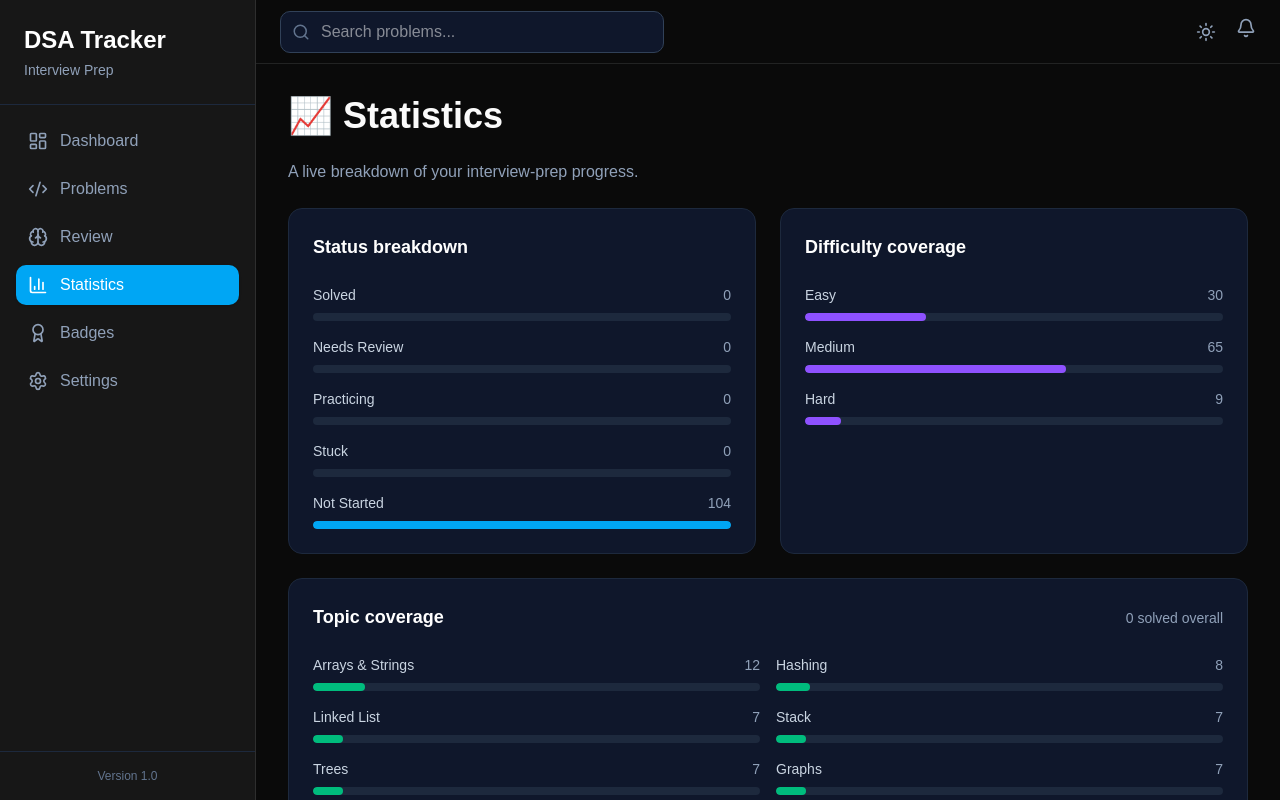
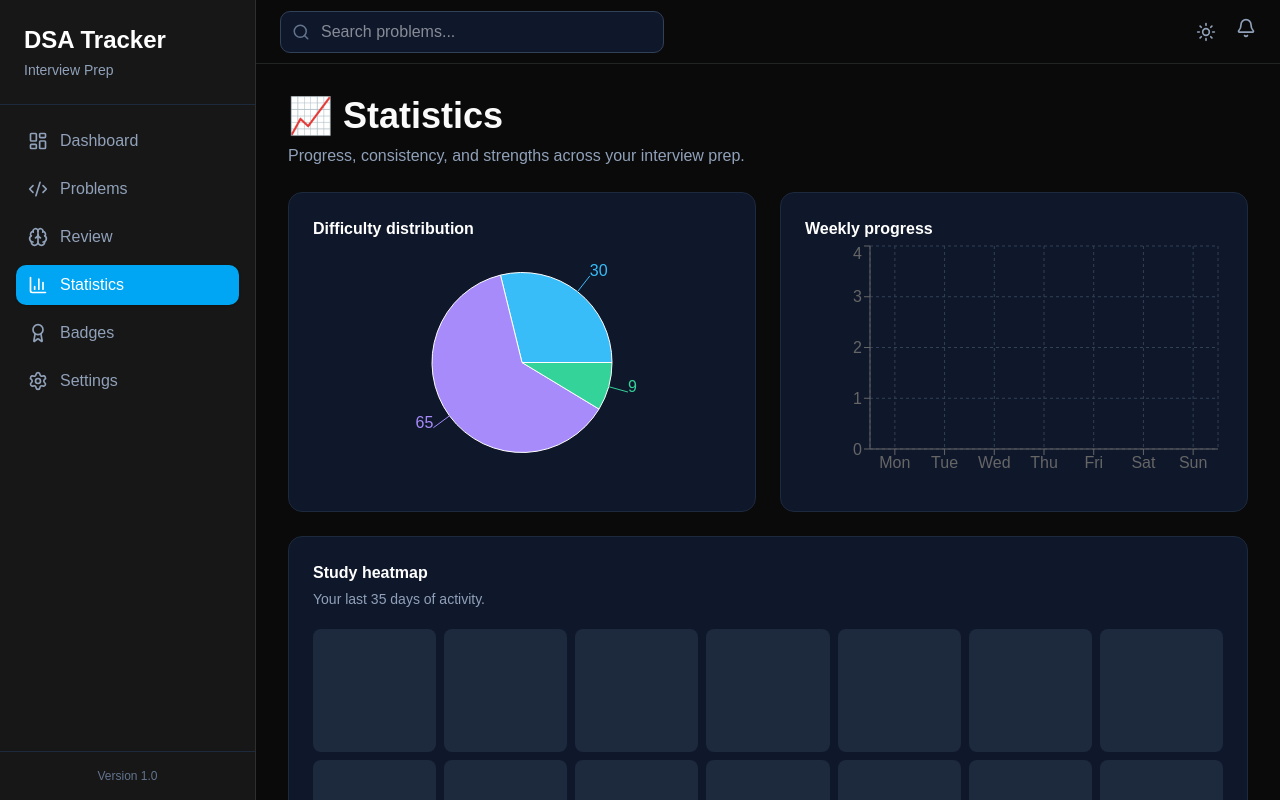
Before and after one commit to jcandyn/dsa-tracker, a React (Vite) app: page /stats in a window 1280 px wide. Built offline with nearby package versions, Linux system fonts and the light colour scheme.

Commit message:
Add progression reviews charts and pagination

```diff
--- a/src/features/dashboard/DashboardPage.tsx
+++ b/src/features/dashboard/DashboardPage.tsx
@@ -1,89 +1,34 @@
+import { Link } from "react-router-dom";
 import StatCard from "../../components/common/StatCard";
-import { Link } from "react-router-dom";
 import { STATUS } from "@/constants";
 import { useProblemStore } from "@/store/problemStore";
 
 const DashboardPage = () => {
   const problems = useProblemStore((state) => state.problems);
+  const activity = useProblemStore((state) => state.activity);
   const solved = problems.filter((problem) => problem.status === STATUS.SOLVED || problem.completed).length;
-  const needsReview = problems.filter((problem) => problem.status === STATUS.REVIEW).length;
-  const averageConfidence = problems.length
-    ? problems.reduce((total, problem) => total + problem.confidence, 0) / problems.length
-    : 0;
-  const progress = problems.length ? Math.round((solved / problems.length) * 100) : 0;
-  const practicing = problems.filter((problem) => problem.status === STATUS.PRACTICING).slice(0, 5);
+  const reviewCount = problems.filter((problem) => problem.status === STATUS.REVIEW).length;
+  const confidence = problems.length ? problems.reduce((sum, problem) => sum + problem.confidence, 0) / problems.length : 0;
+  const xp = activity.reduce((sum, item) => sum + item.xp, 0);
+  const level = Math.floor(xp / 250) + 1;
+  const today = new Date().toISOString().slice(0, 10);
+  const daily = activity.filter((item) => item.date.slice(0, 10) === today);
+  const weekStart = new Date(today); weekStart.setDate(weekStart.getDate() - 7);
+  const weeklyXp = activity.filter((item) => new Date(item.date) >= weekStart).reduce((sum, item) => sum + item.xp, 0);
+  const activeDays = new Set(activity.map((item) => item.date.slice(0, 10)));
+  let streak = 0;
+  for (let offset = 0; offset < 365; offset += 1) { const date = new Date(today); date.setDate(date.getDate() - offset); if (!activeDays.has(date.toISOString().slice(0, 10))) break; streak += 1; }
+  const completion = problems.length ? Math.round((solved / problems.length) * 100) : 0;
 
-  return (
-    <div className="space-y-8">
-      <div>
-        <h1 className="text-4xl font-bold text-white">
-          👋 Welcome Back
-        </h1>
-
-        <p className="mt-2 text-slate-400">
-          Let's keep the interview streak alive.
-        </p>
-      </div>
-
-      <div className="grid gap-6 md:grid-cols-2 xl:grid-cols-4">
-        <StatCard
-          emoji="🔥"
-          title="Current Streak"
-          value={solved ? "Active" : "Start today"}
-        />
-
-        <StatCard
-          emoji="🟢"
-          title="Solved"
-          value={String(solved)}
-        />
-
-        <StatCard
-          emoji="🟡"
-          title="Need Review"
-          value={String(needsReview)}
-        />
-
-        <StatCard
-          emoji="⭐"
-          title="Average Confidence"
-          value={`${averageConfidence.toFixed(1)} / 5`}
-        />
-      </div>
-
-      <div className="grid gap-6 lg:grid-cols-2">
-        <section className="rounded-xl border border-slate-800 bg-slate-900 p-6">
-          <h2 className="mb-4 text-xl font-semibold">
-            Progress
-          </h2>
-
-          <div className="h-4 overflow-hidden rounded-full bg-slate-800">
-            <div className="h-full bg-green-500 transition-all" style={{ width: `${progress}%` }} />
-          </div>
-
-          <p className="mt-4 text-slate-400">
-            {progress}% complete · {solved} of {problems.length} problems solved
-          </p>
-        </section>
-
-        <section className="rounded-xl border border-slate-800 bg-slate-900 p-6">
-          <h2 className="mb-4 text-xl font-semibold">
-            Today's Goal
-          </h2>
-
-          <p className="text-slate-400">
-            {practicing.length
-              ? `${practicing.length} problem${practicing.length === 1 ? "" : "s"} currently in progress.`
-              : "Choose a problem and start building momentum."}
-          </p>
-
-          <Link to="/problems" className="mt-6 inline-flex rounded-lg bg-sky-500 px-5 py-2 font-medium text-white transition hover:bg-sky-600">
-            Start Practicing
-          </Link>
-        </section>
-      </div>
+  return <div className="space-y-8">
+    <div><h1 className="text-4xl font-bold text-white">Welcome back</h1><p className="mt-2 text-slate-400">Build consistency, earn XP, and keep your interview prep moving.</p></div>
+    <div className="grid gap-6 md:grid-cols-2 xl:grid-cols-4"><StatCard emoji="🔥" title="Current Streak" value={`${streak} days`} /><StatCard emoji="✅" title="Solved" value={String(solved)} /><StatCard emoji="🧠" title="Due for Review" value={String(reviewCount)} /><StatCard emoji="⭐" title="Average Confidence" value={`${confidence.toFixed(1)} / 5`} /></div>
+    <div className="grid gap-6 lg:grid-cols-2">
+      <section className="rounded-xl border border-violet-500/30 bg-gradient-to-br from-violet-500/15 to-sky-500/10 p-6 transition hover:scale-[1.01]"><div className="flex justify-between"><h2 className="text-xl font-semibold text-white">Level {level}</h2><span className="text-sky-300">{xp} XP</span></div><p className="mt-2 text-sm text-slate-300">Solve problems and complete reviews to level up.</p><div className="mt-5 h-3 overflow-hidden rounded-full bg-slate-800"><div className="h-full rounded-full bg-gradient-to-r from-violet-500 to-sky-400" style={{ width: `${((xp % 250) / 250) * 100}%` }} /></div><p className="mt-2 text-xs text-slate-400">{250 - (xp % 250)} XP until Level {level + 1}</p></section>
+      <section className="rounded-xl border border-slate-800 bg-slate-900 p-6"><h2 className="text-xl font-semibold text-white">Daily & weekly quests</h2><div className="mt-4 space-y-3 text-sm"><p className="flex justify-between"><span>Solve 2 problems</span><span className="text-sky-400">{Math.min(daily.filter((item) => item.type === "solve").length, 2)}/2</span></p><p className="flex justify-between"><span>Complete 3 reviews</span><span className="text-emerald-400">{Math.min(daily.filter((item) => item.type === "review").length, 3)}/3</span></p><p className="flex justify-between"><span>Earn 200 XP this week</span><span className="text-violet-400">{Math.min(weeklyXp, 200)}/200</span></p></div></section>
     </div>
-  );
+    <section className="rounded-xl border border-slate-800 bg-slate-900 p-6"><div className="flex items-center justify-between gap-4"><div><h2 className="text-xl font-semibold">Progress</h2><p className="mt-1 text-slate-400">{completion}% complete · {solved} of {problems.length} problems solved</p></div><Link to="/problems" className="rounded-lg bg-sky-500 px-5 py-2 font-medium text-white hover:bg-sky-600">Start practicing</Link></div><div className="mt-5 h-4 overflow-hidden rounded-full bg-slate-800"><div className="h-full bg-emerald-500 transition-all" style={{ width: `${completion}%` }} /></div></section>
+  </div>;
 };
 
 export default DashboardPage;
--- a/src/features/review/ReviewPage.tsx
+++ b/src/features/review/ReviewPage.tsx
@@ -4,45 +4,25 @@ import { useProblemStore } from "@/store/problemStore";
 
 const ReviewPage = () => {
   const problems = useProblemStore((state) => state.problems);
-  const updateStatus = useProblemStore((state) => state.updateStatus);
+  const completeReview = useProblemStore((state) => state.completeReview);
   const today = new Date().toISOString().slice(0, 10);
-  const reviewQueue = problems.filter((problem) =>
-    problem.status === STATUS.REVIEW || Boolean(problem.nextReview && problem.nextReview.slice(0, 10) <= today),
-  );
+  const due = problems.filter((problem) => problem.status === STATUS.REVIEW || Boolean(problem.nextReview && problem.nextReview.slice(0, 10) <= today));
+  const forgotten = problems.filter((problem) => problem.status === STATUS.STUCK || problem.confidence <= 2).slice(0, 6);
+  const upcoming = problems.filter((problem) => problem.nextReview && problem.nextReview.slice(0, 10) > today).sort((left, right) => (left.nextReview ?? "").localeCompare(right.nextReview ?? "")).slice(0, 5);
 
-  return (
-    <div className="space-y-6">
-      <h1 className="text-4xl font-bold">
-        🧠 Review
-      </h1>
+  return <div className="space-y-6">
+    <div><h1 className="text-4xl font-bold">🧠 Review</h1><p className="mt-2 text-slate-400">Spaced repetition moves successful reviews through 1, 3, 7, 14, and 30-day intervals.</p></div>
 
-      <p className="text-slate-400">
-        Spaced repetition review queue.
-      </p>
+    <section className="rounded-xl border border-slate-800 bg-slate-900 p-6">
+      <div className="flex items-baseline justify-between"><h2 className="text-xl font-semibold text-white">Today's queue</h2><span className="text-sm text-sky-400">{due.length} due</span></div>
+      {due.length === 0 ? <div className="py-8 text-center"><p className="text-slate-400">Your review queue is clear.</p><Link to="/problems" className="mt-4 inline-flex rounded-lg bg-sky-500 px-4 py-2 text-sm font-medium text-white">Choose a problem</Link></div> : <div className="mt-4 divide-y divide-slate-800">{due.map((problem) => <div key={problem.id} className="flex flex-wrap items-center justify-between gap-4 py-4"><div><p className="font-semibold text-white">{problem.title}</p><p className="text-sm text-slate-400">{problem.topic.label} · Confidence {problem.confidence}/5</p></div><button type="button" onClick={() => completeReview(problem.id)} className="rounded-lg border border-emerald-500/50 px-4 py-2 text-sm font-medium text-emerald-400 hover:bg-emerald-500/10">Review +10 XP</button></div>)}</div>}
+    </section>
 
-      {reviewQueue.length === 0 ? (
-        <div className="rounded-xl border border-slate-800 bg-slate-900 p-10 text-center">
-          <p className="text-lg font-medium text-white">Your review queue is clear.</p>
-          <p className="mt-2 text-slate-400">Mark a problem as “Needs Review” from the Problems page to add it here.</p>
-          <Link to="/problems" className="mt-6 inline-flex rounded-lg bg-sky-500 px-5 py-2 font-medium text-white hover:bg-sky-600">Browse problems</Link>
-        </div>
-      ) : (
-        <div className="overflow-hidden rounded-xl border border-slate-800 bg-slate-900">
-          {reviewQueue.map((problem) => (
-            <div key={problem.id} className="flex flex-wrap items-center justify-between gap-4 border-b border-slate-800 p-5 last:border-0">
-              <div>
-                <p className="font-semibold text-white">{problem.title}</p>
-                <p className="mt-1 text-sm text-slate-400">{problem.topic.label} · Confidence {problem.confidence}/5</p>
-              </div>
-              <button type="button" onClick={() => updateStatus(problem.id, STATUS.SOLVED)} className="rounded-lg border border-emerald-500/50 px-4 py-2 text-sm font-medium text-emerald-400 hover:bg-emerald-500/10">
-                Mark reviewed
-              </button>
-            </div>
-          ))}
-        </div>
-      )}
+    <div className="grid gap-6 lg:grid-cols-2">
+      <section className="rounded-xl border border-slate-800 bg-slate-900 p-6"><h2 className="text-xl font-semibold text-white">Next reviews</h2><div className="mt-4 space-y-3">{upcoming.length ? upcoming.map((problem) => <div key={problem.id} className="flex justify-between gap-3 text-sm"><span>{problem.title}</span><span className="text-slate-400">{new Date(problem.nextReview!).toLocaleDateString()}</span></div>) : <p className="text-sm text-slate-400">Complete a review to schedule the next one.</p>}</div></section>
+      <section className="rounded-xl border border-slate-800 bg-slate-900 p-6"><h2 className="text-xl font-semibold text-white">Forgotten problems</h2><div className="mt-4 space-y-3">{forgotten.length ? forgotten.map((problem) => <div key={problem.id} className="flex justify-between gap-3 text-sm"><span>{problem.title}</span><span className="text-amber-400">{problem.confidence}/5 confidence</span></div>) : <p className="text-sm text-slate-400">No weak spots flagged yet.</p>}</div></section>
     </div>
-  );
+  </div>;
 };
 
 export default ReviewPage;
--- a/src/features/stats/StatisticsPage.tsx
+++ b/src/features/stats/StatisticsPage.tsx
@@ -1,53 +1,37 @@
-import { DIFFICULTY, STATUS, STATUS_LABELS } from "@/constants";
+import { Bar, BarChart, CartesianGrid, Cell, Pie, PieChart, ResponsiveContainer, Tooltip, XAxis, YAxis } from "recharts";
+import { DIFFICULTY, STATUS } from "@/constants";
 import { useProblemStore } from "@/store/problemStore";
 
-const Bar = ({ label, value, total, color }: { label: string; value: number; total: number; color: string }) => (
-  <div>
-    <div className="mb-2 flex justify-between text-sm"><span className="text-slate-300">{label}</span><span className="text-slate-400">{value}</span></div>
-    <div className="h-2 overflow-hidden rounded-full bg-slate-800"><div className={`h-full rounded-full ${color}`} style={{ width: `${total ? (value / total) * 100 : 0}%` }} /></div>
-  </div>
-);
+const COLORS = ["#38bdf8", "#a78bfa", "#34d399"];
+const dayKey = (date: Date) => date.toISOString().slice(0, 10);
 
 const StatisticsPage = () => {
   const problems = useProblemStore((state) => state.problems);
-  const total = problems.length;
-  const byStatus = Object.values(STATUS).map((status) => ({ label: STATUS_LABELS[status], value: problems.filter((problem) => problem.status === status).length }));
-  const byDifficulty = Object.values(DIFFICULTY).map((difficulty) => ({ label: difficulty, value: problems.filter((problem) => problem.difficulty === difficulty).length }));
-  const byTopic = Object.values(problems.reduce<Record<string, { label: string; value: number }>>((groups, problem) => {
+  const activity = useProblemStore((state) => state.activity);
+  const difficultyData = Object.values(DIFFICULTY).map((difficulty) => ({ name: difficulty, value: problems.filter((problem) => problem.difficulty === difficulty).length }));
+  const topicData = Object.values(problems.reduce<Record<string, { name: string; solved: number; total: number }>>((groups, problem) => {
     const key = problem.topic.id;
-    groups[key] ??= { label: problem.topic.label, value: 0 };
-    groups[key].value += 1;
+    groups[key] ??= { name: problem.topic.label, solved: 0, total: 0 };
+    groups[key].total += 1;
+    if (problem.status === STATUS.SOLVED || problem.completed) groups[key].solved += 1;
     return groups;
-  }, {})).sort((left, right) => right.value - left.value).slice(0, 8);
-  const solved = problems.filter((problem) => problem.status === STATUS.SOLVED || problem.completed).length;
+  }, {})).map((topic) => ({ ...topic, mastery: Math.round((topic.solved / topic.total) * 100) })).sort((left, right) => right.mastery - left.mastery);
+  const weeklyData = Array.from({ length: 7 }, (_, index) => {
+    const date = new Date(); date.setDate(date.getDate() - (6 - index));
+    const dateKey = dayKey(date);
+    return { day: date.toLocaleDateString(undefined, { weekday: "short" }), xp: activity.filter((item) => item.date.slice(0, 10) === dateKey).reduce((sum, item) => sum + item.xp, 0) };
+  });
+  const heatmap = Array.from({ length: 35 }, (_, index) => { const date = new Date(); date.setDate(date.getDate() - (34 - index)); const key = dayKey(date); return { key, label: date.toLocaleDateString(undefined, { month: "short", day: "numeric" }), count: activity.filter((item) => item.date.slice(0, 10) === key).length }; });
 
-  return (
-    <div className="space-y-6">
-      <h1 className="text-4xl font-bold">
-        📈 Statistics
-      </h1>
-
-      <p className="text-slate-400">
-        A live breakdown of your interview-prep progress.
-      </p>
-
-      <div className="grid gap-6 md:grid-cols-2">
-        <section className="rounded-xl border border-slate-800 bg-slate-900 p-6">
-          <h2 className="text-lg font-semibold text-white">Status breakdown</h2>
-          <div className="mt-6 space-y-4">{byStatus.map((item) => <Bar key={item.label} {...item} total={total} color="bg-sky-500" />)}</div>
-        </section>
-        <section className="rounded-xl border border-slate-800 bg-slate-900 p-6">
-          <h2 className="text-lg font-semibold text-white">Difficulty coverage</h2>
-          <div className="mt-6 space-y-4">{byDifficulty.map((item) => <Bar key={item.label} {...item} total={total} color="bg-violet-500" />)}</div>
-        </section>
-      </div>
-
-      <section className="rounded-xl border border-slate-800 bg-slate-900 p-6">
-        <div className="flex items-baseline justify-between gap-4"><h2 className="text-lg font-semibold text-white">Topic coverage</h2><span className="text-sm text-slate-400">{solved} solved overall</span></div>
-        <div className="mt-6 grid gap-4 md:grid-cols-2">{byTopic.map((item) => <Bar key={item.label} {...item} total={total} color="bg-emerald-500" />)}</div>
-      </section>
+  return <div className="space-y-6">
+    <div><h1 className="text-4xl font-bold">📈 Statistics</h1><p className="mt-2 text-slate-400">Progress, consistency, and strengths across your interview prep.</p></div>
+    <div className="grid gap-6 lg:grid-cols-2">
+      <section className="h-80 rounded-xl border border-slate-800 bg-slate-900 p-6"><h2 className="font-semibold text-white">Difficulty distribution</h2><ResponsiveContainer width="100%" height="90%"><PieChart><Pie data={difficultyData} dataKey="value" nameKey="name" outerRadius={90} label>{difficultyData.map((item, index) => <Cell key={item.name} fill={COLORS[index]} />)}</Pie><Tooltip /></PieChart></ResponsiveContainer></section>
+      <section className="h-80 rounded-xl border border-slate-800 bg-slate-900 p-6"><h2 className="font-semibold text-white">Weekly progress</h2><ResponsiveContainer width="100%" height="90%"><BarChart data={weeklyData}><CartesianGrid strokeDasharray="3 3" stroke="#334155" /><XAxis dataKey="day" /><YAxis /><Tooltip /><Bar dataKey="xp" fill="#38bdf8" radius={[6, 6, 0, 0]} /></BarChart></ResponsiveContainer></section>
     </div>
-  );
+    <section className="rounded-xl border border-slate-800 bg-slate-900 p-6"><h2 className="font-semibold text-white">Study heatmap</h2><p className="mt-1 text-sm text-slate-400">Your last 35 days of activity.</p><div className="mt-5 grid grid-cols-7 gap-2">{heatmap.map((day) => <div key={day.key} title={`${day.label}: ${day.count} activities`} className={`aspect-square rounded-md ${day.count === 0 ? "bg-slate-800" : day.count === 1 ? "bg-emerald-800" : day.count === 2 ? "bg-emerald-600" : "bg-emerald-400"}`} />)}</div></section>
+    <section className="rounded-xl border border-slate-800 bg-slate-900 p-6"><h2 className="font-semibold text-white">Topic mastery</h2><div className="mt-5 grid gap-4 md:grid-cols-2">{topicData.map((topic) => <div key={topic.name}><div className="mb-1 flex justify-between text-sm"><span>{topic.name}</span><span className="text-slate-400">{topic.mastery}% · {topic.solved}/{topic.total}</span></div><div className="h-2 overflow-hidden rounded-full bg-slate-800"><div className="h-full rounded-full bg-violet-500" style={{ width: `${topic.mastery}%` }} /></div></div>)}</div></section>
+  </div>;
 };
 
 export default StatisticsPage;
--- a/src/store/problemStore.ts
+++ b/src/store/problemStore.ts
@@ -2,13 +2,21 @@ import { create } from "zustand";
 import { persist } from "zustand/middleware";
 
 import { seedProblems } from "@/data/seed";
+import { REVIEW_INTERVALS } from "@/constants/reviewIntervals";
 
 import type { Problem } from "@/types/problem";
 import type { Difficulty, Status } from "@/constants";
 
+export type Activity = {
+  date: string;
+  type: "solve" | "review";
+  xp: number;
+};
+
 interface ProblemStore {
   revealedHints: Record<string, number>;
   problems: Problem[];
+  activity: Activity[];
 
   selectedProblemId: string | null;
 
@@ -37,12 +45,15 @@ interface ProblemStore {
   ) => void;
 
   toggleCompleted: (id: string) => void;
+
+  completeReview: (id: string) => void;
 }
 
 export const useProblemStore = create<ProblemStore>()(persist((set) => ({
   revealedHints: {},
 
   problems: seedProblems,
+  activity: [],
 
   selectedProblemId: null,
 
@@ -71,15 +82,14 @@ export const useProblemStore = create<ProblemStore>()(persist((set) => ({
 
   updateStatus: (id, status) =>
     set((state) => ({
-      problems: state.problems.map((problem) =>
-        problem.id === id
-          ? {
-              ...problem,
-              status,
-              updatedAt: new Date().toISOString(),
-            }
-          : problem
-      ),
+      ...(() => {
+        const current = state.problems.find((problem) => problem.id === id);
+        const earnedXp = status === "solved" && current?.status !== "solved" ? current?.difficulty === "Hard" ? 50 : current?.difficulty === "Medium" ? 30 : 20 : 0;
+        return {
+          activity: earnedXp ? [...state.activity, { date: new Date().toISOString(), type: "solve" as const, xp: earnedXp }].slice(-365) : state.activity,
+          problems: state.problems.map((problem) => problem.id === id ? { ...problem, status, completed: status === "solved", updatedAt: new Date().toISOString() } : problem),
+        };
+      })(),
     })),
 
   updateDifficulty: (id, difficulty) =>
@@ -120,9 +130,25 @@ export const useProblemStore = create<ProblemStore>()(persist((set) => ({
           : problem
       ),
     })),
+
+  completeReview: (id) =>
+    set((state) => {
+      const now = new Date();
+      const intervals = Object.values(REVIEW_INTERVALS);
+      return {
+        activity: [...state.activity, { date: now.toISOString(), type: "review" as const, xp: 10 }].slice(-365),
+        problems: state.problems.map((problem) => {
+          if (problem.id !== id) return problem;
+          const attempt = problem.attempts + 1;
+          const nextReview = new Date(now);
+          nextReview.setDate(now.getDate() + (intervals[Math.min(attempt - 1, intervals.length - 1)] ?? 30));
+          return { ...problem, status: "solved", completed: true, attempts: attempt, lastReviewed: now.toISOString(), nextReview: nextReview.toISOString(), updatedAt: now.toISOString() };
+        }),
+      };
+    }),
 }), {
   name: "dsa-tracker-problems",
-  partialize: (state) => ({ problems: state.problems }),
+  partialize: (state) => ({ problems: state.problems, activity: state.activity }),
   merge: (persistedState, currentState) => {
     const persisted = persistedState as Partial<ProblemStore>;
     const savedProblems = new Map((persisted.problems ?? []).map((problem) => [problem.slug, problem]));
```
Also changed, not shown: src/features/problems/components/ProblemTable.tsx (+18 -2 lines).
